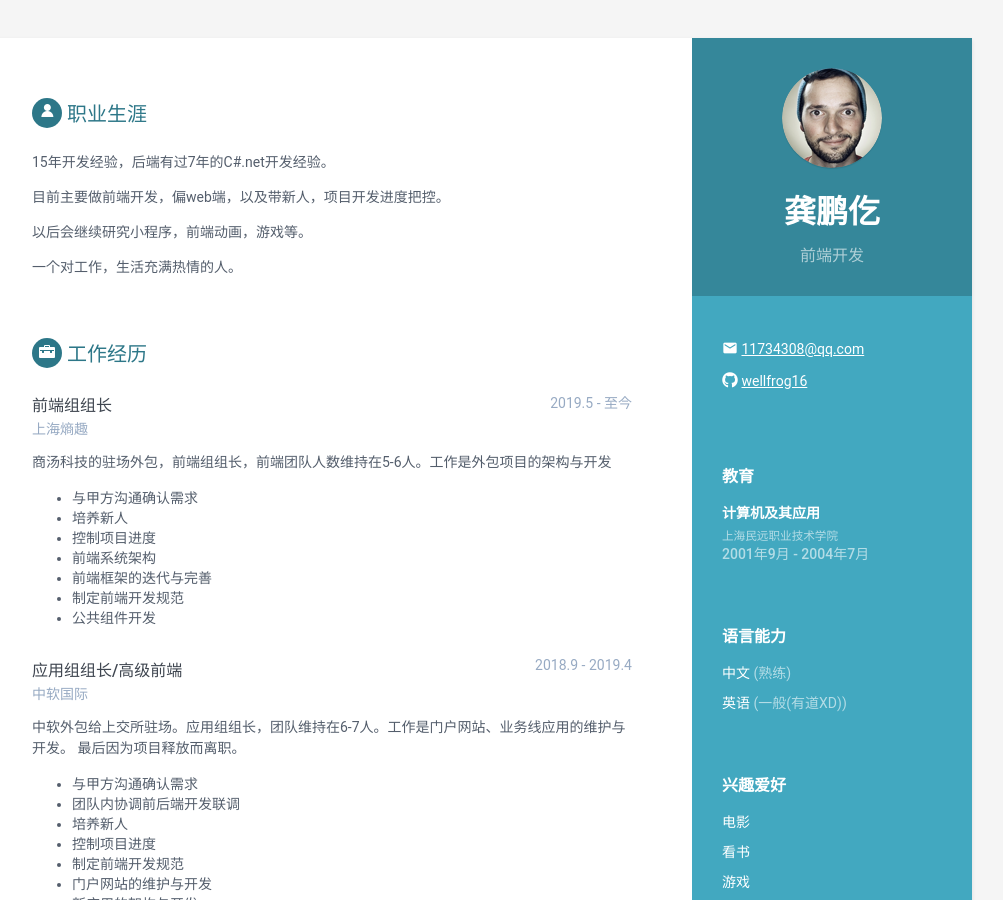
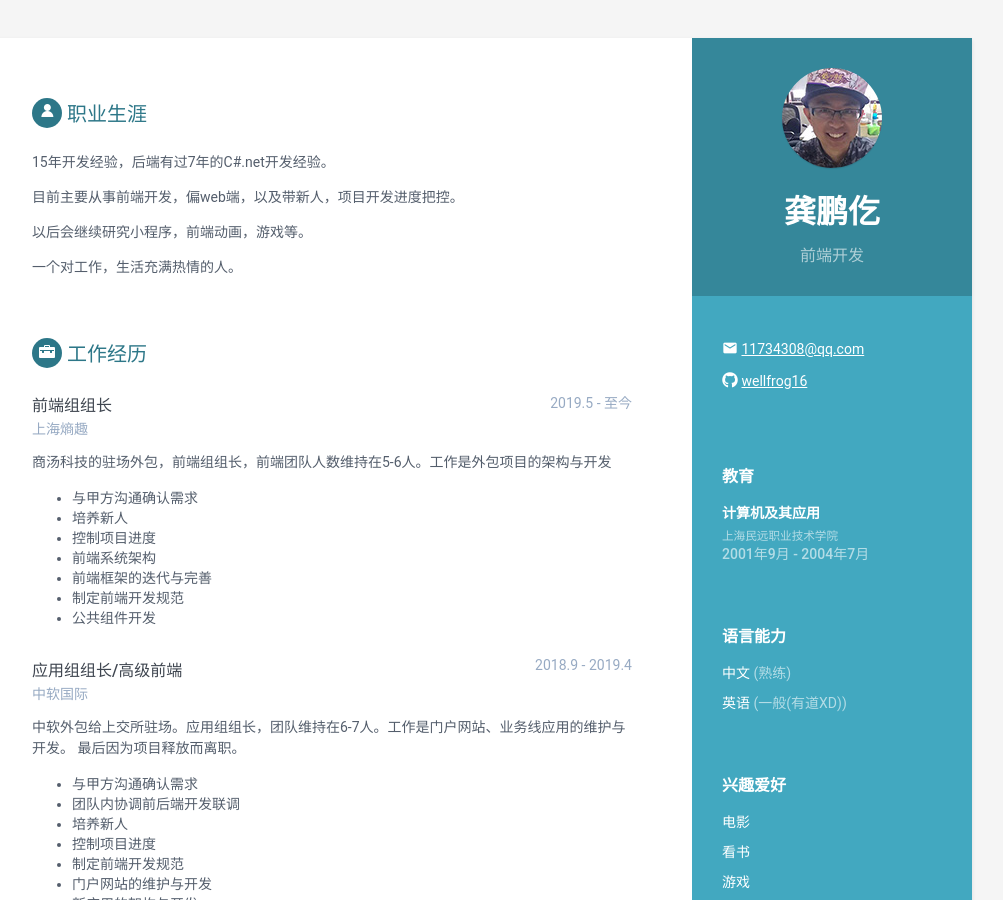
Before and after one commit to wellfrog16/cv, a Jekyll site: the page built from index.html, in a window 1280 px wide and 900 px high. Shown: the whole window, without its empty margins (168-1171 px from the left). Built offline with Jekyll 4.4.1, drawn with Linux system fonts in a browser that asks for light colours.

Commit message:
资料更新

```diff
--- a/_data/data.yml
+++ b/_data/data.yml
@@ -9,7 +9,7 @@ sidebar:
     # Profile information
     name: 龚鹏仡
     tagline: 前端开发
-    avatar: profile.png  #place a 100x100 picture inside /assets/images/ folder and provide the name of the file below
+    avatar: profile.jpg  #place a 100x100 picture inside /assets/images/ folder and provide the name of the file below
 
     # Sidebar links
     email: 11734308@qq.com
@@ -46,7 +46,7 @@ career-profile:
     summary: |
       15年开发经验，后端有过7年的C#.net开发经验。
 
-      目前主要做前端开发，偏web端，以及带新人，项目开发进度把控。
+      目前主要从事前端开发，偏web端，以及带新人，项目开发进度把控。
 
       以后会继续研究小程序，前端动画，游戏等。
 
```
Also changed, not shown: assets/images/profile.jpg (added).
